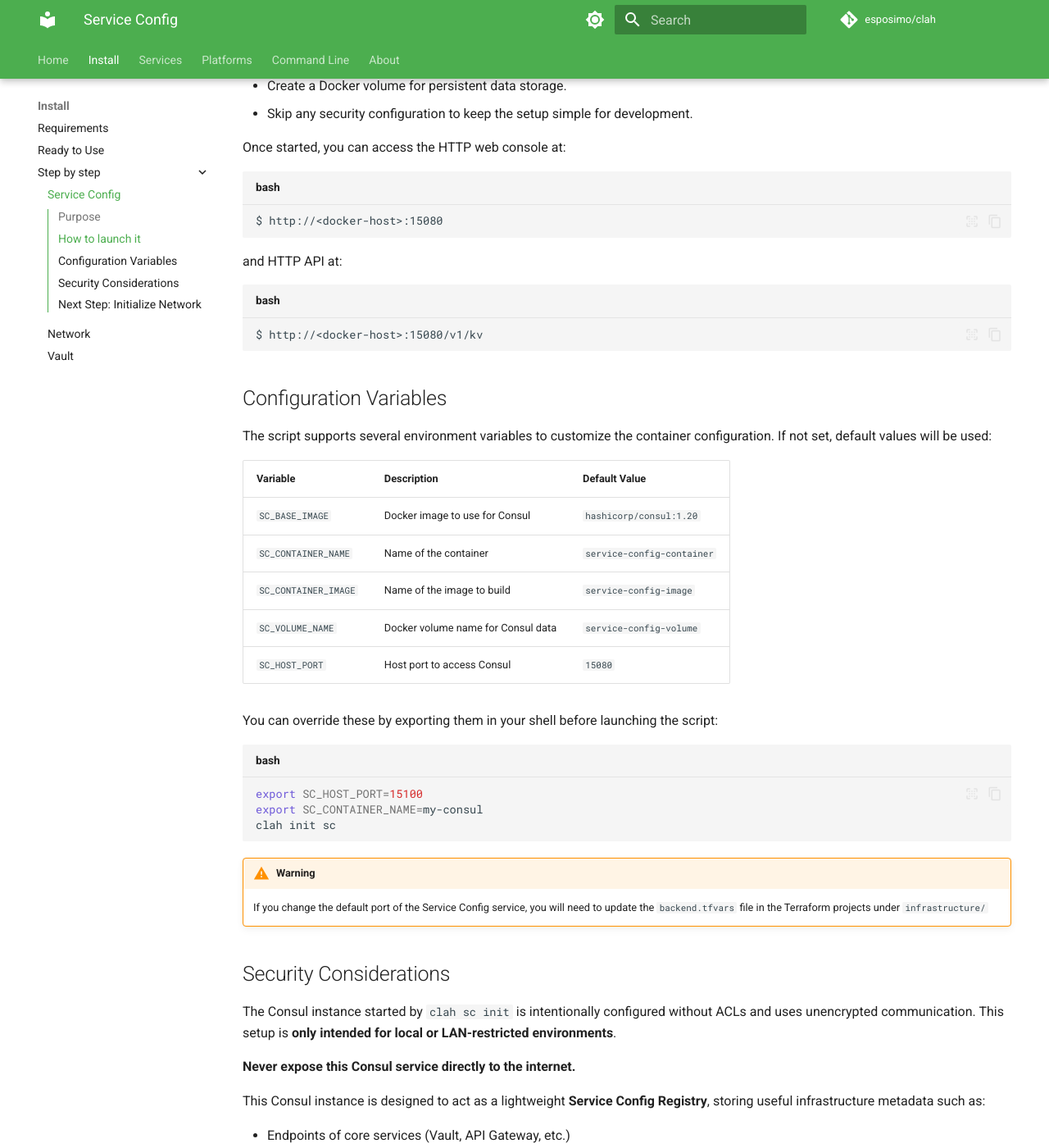
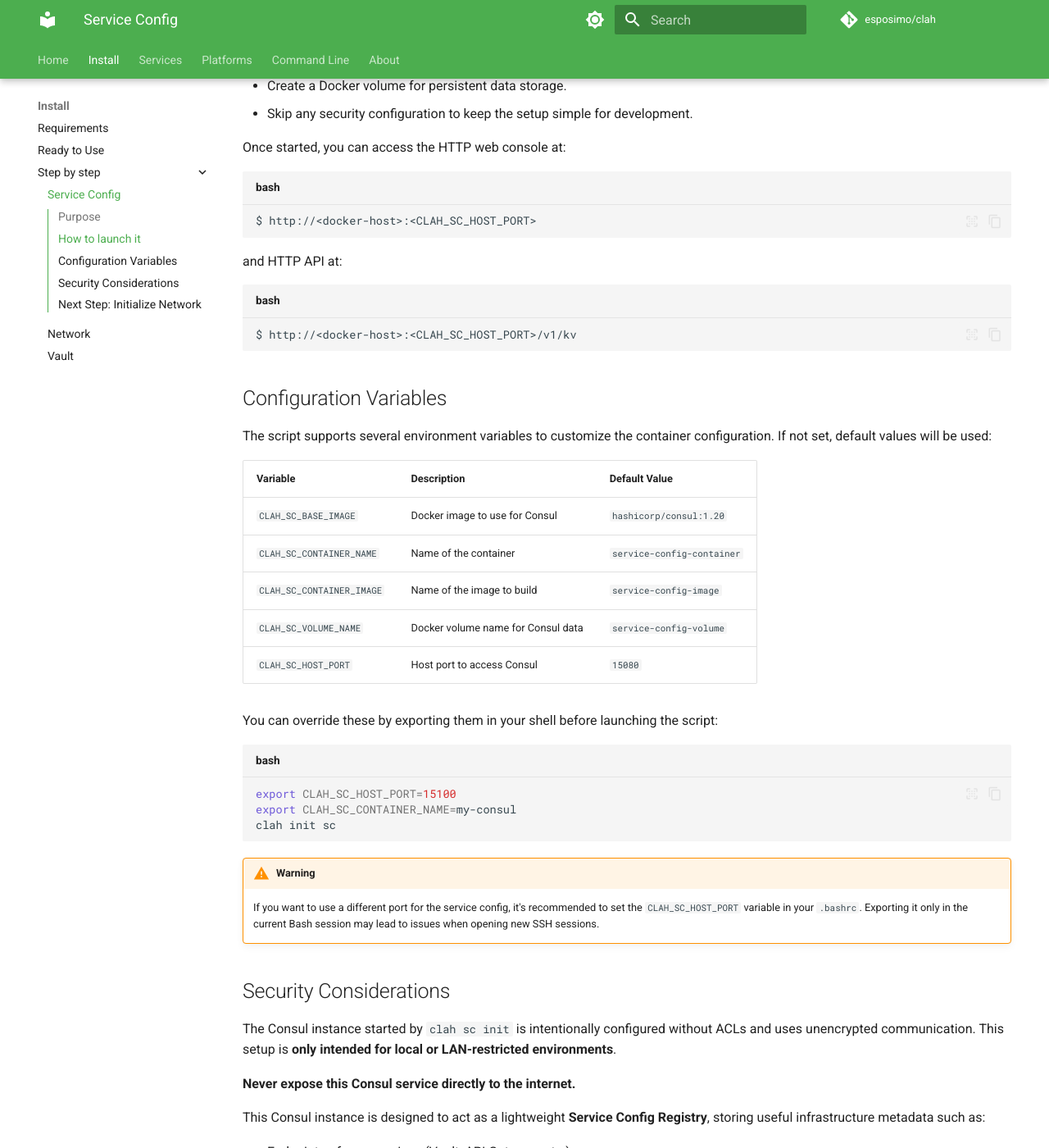
Before and after one commit to esposimo/clah, an MkDocs documentation site: the page built from docs/docs/install/sc-install.md, in a window 1280 px wide and 1400 px high, scrolled down 843 px. Shown: the whole window at 82% size. Built offline with MkDocs 1.6.1 and Material for MkDocs 9.7.7, drawn with Linux system fonts in a browser that asks for light colours; comment, search, counter and statistics services are not loaded.

Commit message:
sc config port custom

````diff
--- a/docs/docs/install/sc-install.md
+++ b/docs/docs/install/sc-install.md
@@ -25,43 +25,43 @@ $ clah init sc
 This command will:
 
 - Build and start a Consul Docker container.
-- Expose it on port 15080 of the host machine.
+- Expose it on port `CLAH_SC_HOST_PORT` of the host machine.
 - Create a Docker volume for persistent data storage.
 - Skip any security configuration to keep the setup simple for development.
 
 Once started, you can access the HTTP web console at:
 
 ```bash title="bash"
-$ http://<docker-host>:15080
+$ http://<docker-host>:<CLAH_SC_HOST_PORT>
 ```
 
 and HTTP API at:
 ```bash title="bash"
-$ http://<docker-host>:15080/v1/kv
+$ http://<docker-host>:<CLAH_SC_HOST_PORT>/v1/kv
 ```
 
 ## Configuration Variables
 
 The script supports several environment variables to customize the container configuration. If not set, default values will be used:
 
-| Variable             | Description                               | Default Value                  |
-|----------------------|-------------------------------------------|--------------------------------|
-| `SC_BASE_IMAGE`      | Docker image to use for Consul            | `hashicorp/consul:1.20`        |
-| `SC_CONTAINER_NAME`  | Name of the container                     | `service-config-container`     |
-| `SC_CONTAINER_IMAGE` | Name of the image to build                | `service-config-image`         |
-| `SC_VOLUME_NAME`     | Docker volume name for Consul data        | `service-config-volume`        |
-| `SC_HOST_PORT`       | Host port to access Consul                | `15080`                        |
+| Variable                  | Description                               | Default Value                  |
+|---------------------------|-------------------------------------------|--------------------------------|
+| `CLAH_SC_BASE_IMAGE`      | Docker image to use for Consul            | `hashicorp/consul:1.20`        |
+| `CLAH_SC_CONTAINER_NAME`  | Name of the container                     | `service-config-container`     |
+| `CLAH_SC_CONTAINER_IMAGE` | Name of the image to build                | `service-config-image`         |
+| `CLAH_SC_VOLUME_NAME`     | Docker volume name for Consul data        | `service-config-volume`        |
+| `CLAH_SC_HOST_PORT`       | Host port to access Consul                | `15080`                        |
 
 You can override these by exporting them in your shell before launching the script:
 
 ```bash title="bash"
-export SC_HOST_PORT=15100
-export SC_CONTAINER_NAME=my-consul
+export CLAH_SC_HOST_PORT=15100
+export CLAH_SC_CONTAINER_NAME=my-consul
 clah init sc
 ```
 
 !!! warning
-    If you change the default port of the Service Config service, you will need to update the `backend.tfvars` file in the Terraform projects under `infrastructure/`
+    If you want to use a different port for the service config, it's recommended to set the `CLAH_SC_HOST_PORT` variable in your `.bashrc`. Exporting it only in the current Bash session may lead to issues when opening new SSH sessions.
 
 ## Security Considerations
 
````
Also changed, not shown: docs/docs/install/getting-started.md (+6 -0 lines), 9 other files.
